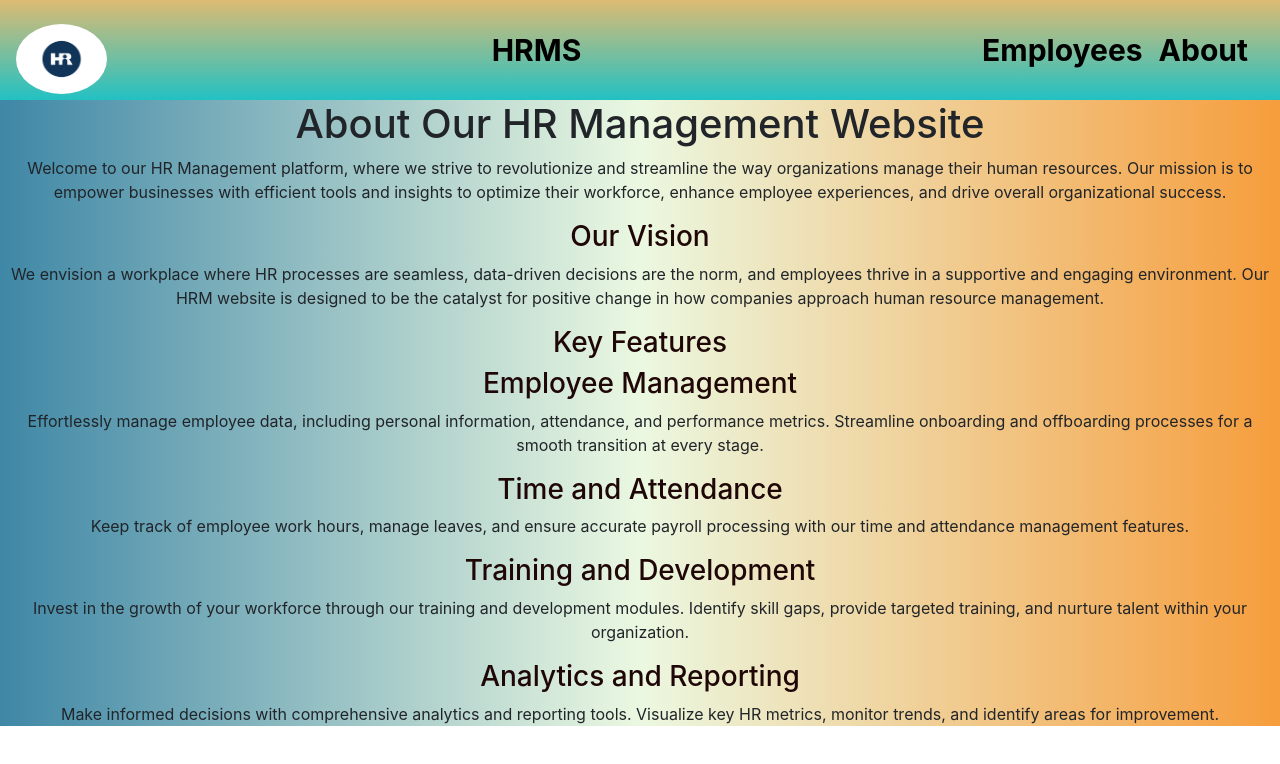
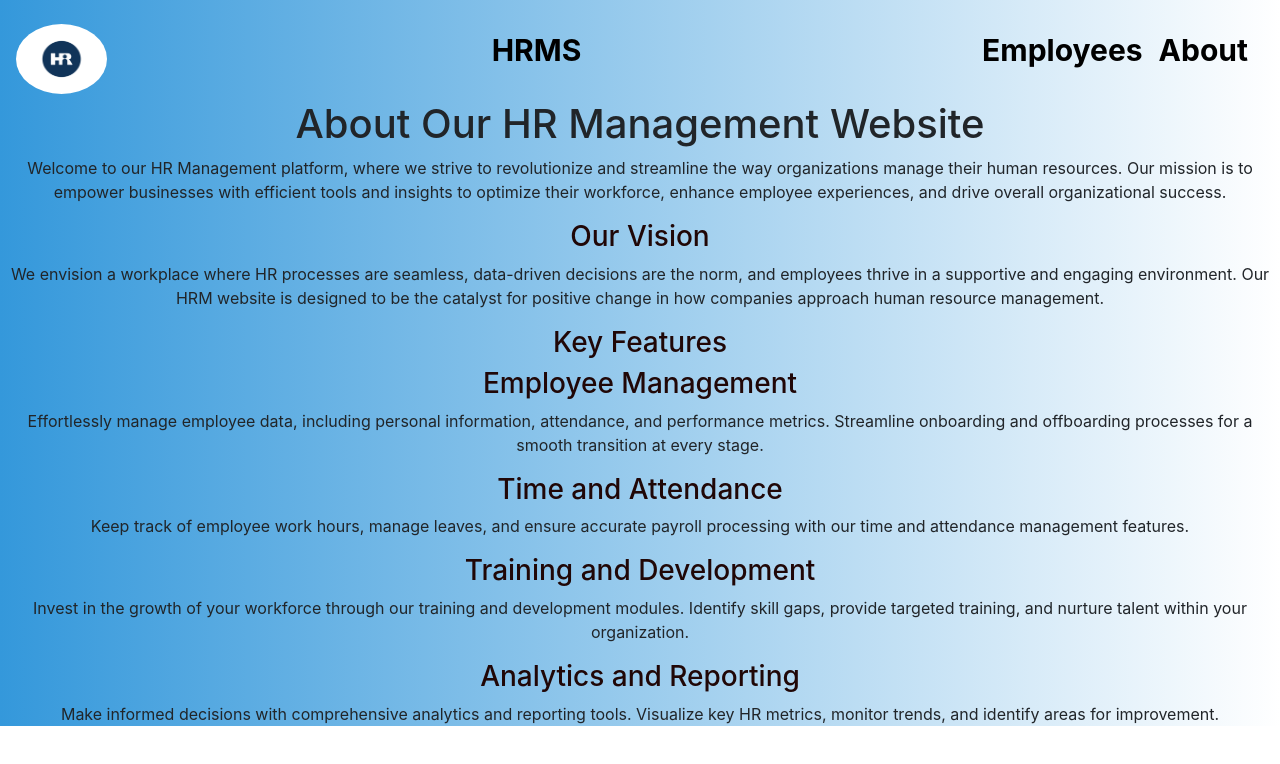
Before and after one commit to sarathmm111/Hr_management_react, a React (Create React App) app: page /about in a window 1280 px wide. Shown: the top 764 px of the page. Built offline with nearby package versions, Linux system fonts and the light colour scheme.

Commit message:
add some styles

```diff
--- a/src/components/about/about.css
+++ b/src/components/about/about.css
@@ -1,3 +1,3 @@
 #mainabout{
-    background: linear-gradient(0.25turn, #3f87a6, #ebf8e1, #f69d3c);
+    background: linear-gradient(to right, #3498db, #ffffff);
 }
--- a/src/components/empdetails/empdetails.css
+++ b/src/components/empdetails/empdetails.css
@@ -7,10 +7,10 @@
     box-shadow: 0 0 10px rgba(0, 0, 0, 0.1);
   }
  .empdetails{
-  background: linear-gradient(0.25turn, #3f87a6, #ebf8e1, #f69d3c);
+   background: linear-gradient(to right, #3498db, #ffffff);
  }
  .table{
-    background: linear-gradient(0.25turn, #3f87a6, #ebf8e1, #f69d3c);
+   background: linear-gradient(to right, #3498db, #ffffff);
  }
  #h1leave{
   color: black;
--- a/src/components/employee/employee.css
+++ b/src/components/employee/employee.css
@@ -19,5 +19,5 @@ h2{
     color: black;
 }
 #mainemp{
-    background: linear-gradient(0.25turn, #3f87a6, #ebf8e1, #f69d3c);
+    background: linear-gradient(to right, #3498db, #ffffff);
 }
--- a/src/components/header/header.css
+++ b/src/components/header/header.css
@@ -1,6 +1,5 @@
 #nav{
-    /* background: linear-gradient(0.25turn, #3f87a6, #ebf8e1, #f69d3c); */
-    background: linear-gradient(0deg, rgba(34,193,195,1) 0%, rgba(221,187,115,1) 100%);
+    background: linear-gradient(to right, #3498db, #ffffff);
     height: 100px;
 }
 
--- a/src/components/leaveform/leaveform.css
+++ b/src/components/leaveform/leaveform.css
@@ -1,7 +1,7 @@
 
   form {
 
-    background: linear-gradient(0.25turn, #3f87a6, #ebf8e1, #f69d3c);
+    background: linear-gradient(to right, #3498db, #ffffff);
     padding: 10px;
     border-radius: 8px;
     box-shadow: 0 0 10px rgba(0, 0, 0, 0.1);
```
